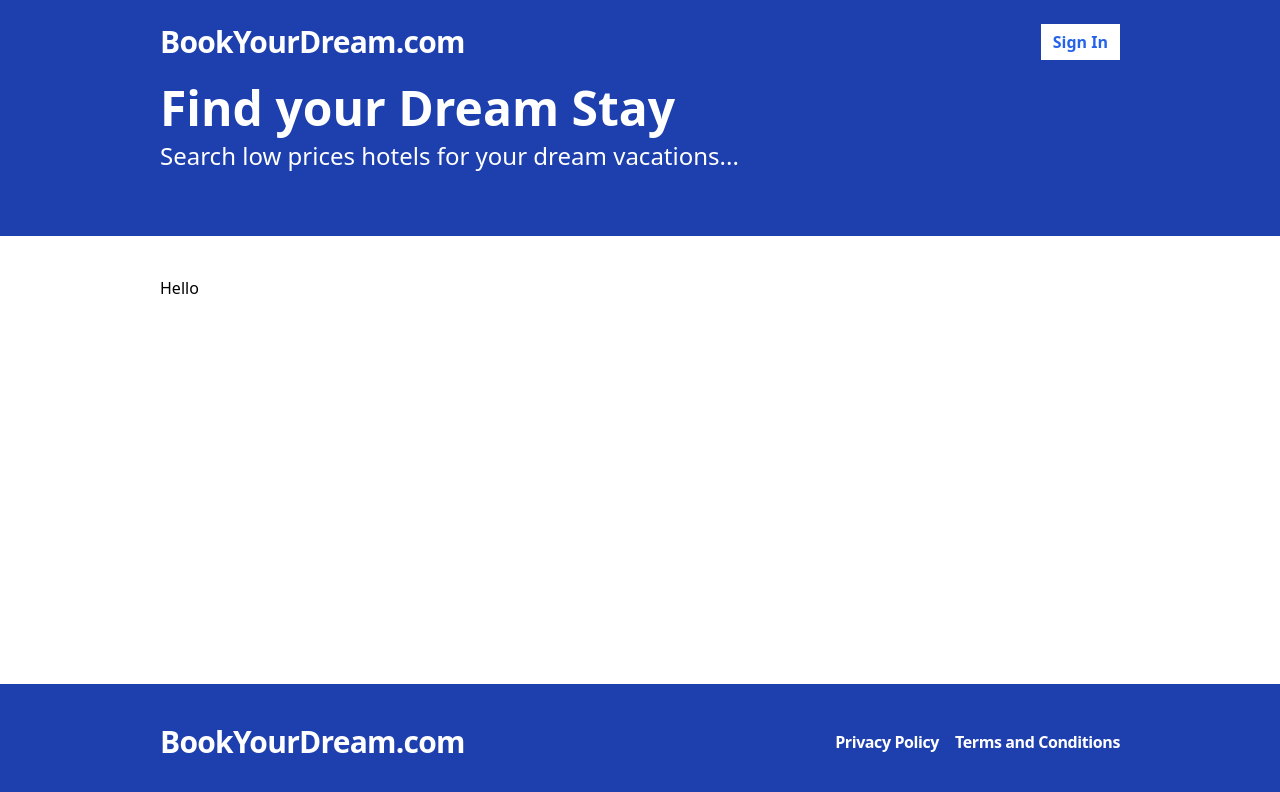
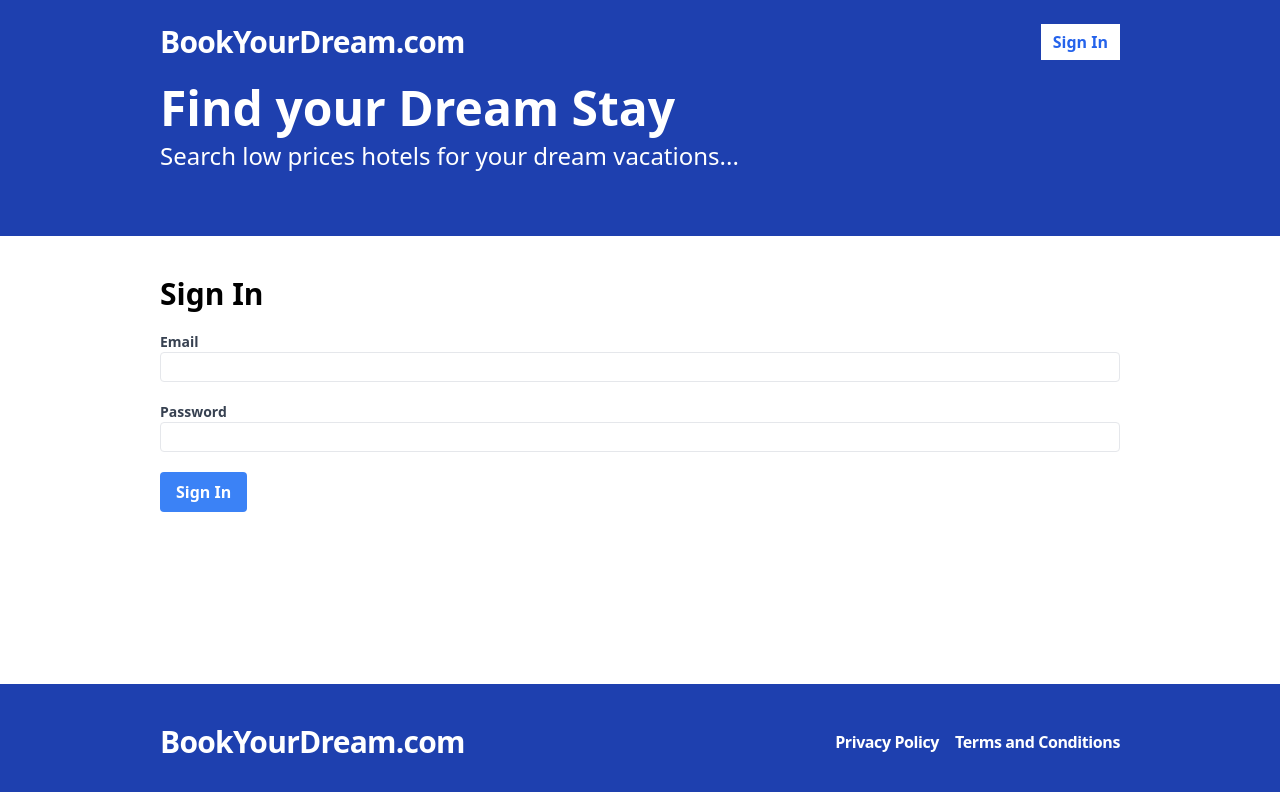
Before and after one commit to vaibhavbhardwaj201/Booking.com, a React (Vite) app in the folder frontend/: page /sign-in in a window 1280 px wide. Before the commit this address led to /. Shown: the top 792 px of the page. Built offline with nearby package versions, Linux system fonts and the light colour scheme; no server answers.

Commit message:
feat: (frontend) SignIn route, login function to hit login endpoint

```diff
--- a/frontend/src/App.tsx
+++ b/frontend/src/App.tsx
@@ -1,6 +1,7 @@
 import { BrowserRouter as Router, Navigate, Route, Routes } from 'react-router-dom'
 import Layout from './layouts/Layout'
 import Register from './pages/Register'
+import SignIn from './pages/SignIn'
 
 const App = () => {
   return (
@@ -9,6 +10,7 @@ const App = () => {
         <Route path="/" element={<Layout><div>Hello</div></Layout>} />
         <Route path="/search" element={<>Search</>} />
         <Route path='/sign-up' element={<Layout><Register /></Layout>} />
+        <Route path='/sign-in' element={<Layout><SignIn /></Layout>} />
         <Route path="*" element={<Navigate to="/" />} />
       </Routes>
     </Router>
--- a/frontend/src/api-client.ts
+++ b/frontend/src/api-client.ts
@@ -1,7 +1,9 @@
 import { RegisterFormDataType } from "./pages/Register";
+import { SignInFormDataType } from "./pages/SignIn";
 
 const APP_BASE_URL = import.meta.env.VITE_APP_BASE_URL;
 
+// register() is used to register a new user.
 export const register = async (formData : RegisterFormDataType) => {
     const response = await fetch(`${APP_BASE_URL}/api/users/register`, {
         method: 'POST',
@@ -17,7 +19,31 @@ export const register = async (formData : RegisterFormDataType) => {
     if (!response.ok) {
         throw new Error(data.message);
     }
+
+    return data;
 };
+
+// login() is used to login a user.
+export const login = async (formData : SignInFormDataType) => {
+    const response = await fetch(`${APP_BASE_URL}/api/auth/login`, {
+        method: 'POST',
+        credentials: 'include',
+        headers: {
+            'Content-Type': 'application/json'
+        },
+        body: JSON.stringify(formData)
+    });
+
+    const data = await response.json();
+
+    if (!response.ok) {
+        throw new Error(data.message);
+    }
+
+    return data;
+};
+
+
 
 // validateToken() is used to check if the user is logged in or not.
 export const validateToken = async () => {
--- /dev/null
+++ b/frontend/src/pages/SignIn.tsx
@@ -0,0 +1,71 @@
+import { useForm } from "react-hook-form";
+import { useMutation } from "react-query";
+import { useNavigate } from "react-router-dom";
+import * as apiClient from "../api-client";
+import { useAppContext } from "../contexts/AppContext";
+
+
+export type SignInFormDataType = {
+    email: string;
+    password: string;
+}
+
+const SignIn = () => {
+
+    const { showToast } = useAppContext();
+
+    const navigate = useNavigate();
+
+    const { register, handleSubmit, formState: { errors } } = useForm<SignInFormDataType>();
+
+    const mutation = useMutation(apiClient.login, {
+        onSuccess: () => {
+            showToast({ message: "Sign In successfully!", type: "SUCCESS" });
+            navigate("/");
+        },
+        onError: (error: Error) => {
+            showToast({ message: error.message, type: "ERROR" });
+        }
+    })
+
+    const onSubmit = handleSubmit((data) => {
+        mutation.mutate(data);
+    });
+
+    return (
+        <form className="flex flex-col gap-5" onSubmit={onSubmit}>
+            <h2 className="text-3xl font-bold">Sign In</h2>
+            <label className="text-gray-700 text-sm font-bold flex-1">
+                Email
+                <input
+                    type="email"
+                    className="border rounded w-full py-1 px-2 font-normal"
+                    {...register("email", { required: "Please enter you email" })} />
+                {errors.email && <span className="text-red-500 text-sm">{errors.email.message}</span>}
+            </label>
+            <label className="text-gray-700 text-sm font-bold flex-1">
+                Password
+                <input
+                    type="password"
+                    className="border rounded w-full py-1 px-2 font-normal"
+                    {...register("password", {
+                        required: "Please enter you password",
+                        minLength: {
+                            value: 6,
+                            message: "Password must be at least 6 characters",
+                        }
+                    })} />
+                {errors.password && <span className="text-red-500 text-sm">{errors.password.message}</span>}
+            </label>
+            <span>
+                <button
+                    type="submit"
+                    className="bg-blue-500 hover:bg-blue-600 text-white font-bold py-2 px-4 rounded">
+                    Sign In
+                </button>
+            </span>
+        </form>
+    )
+}
+
+export default SignIn
```
